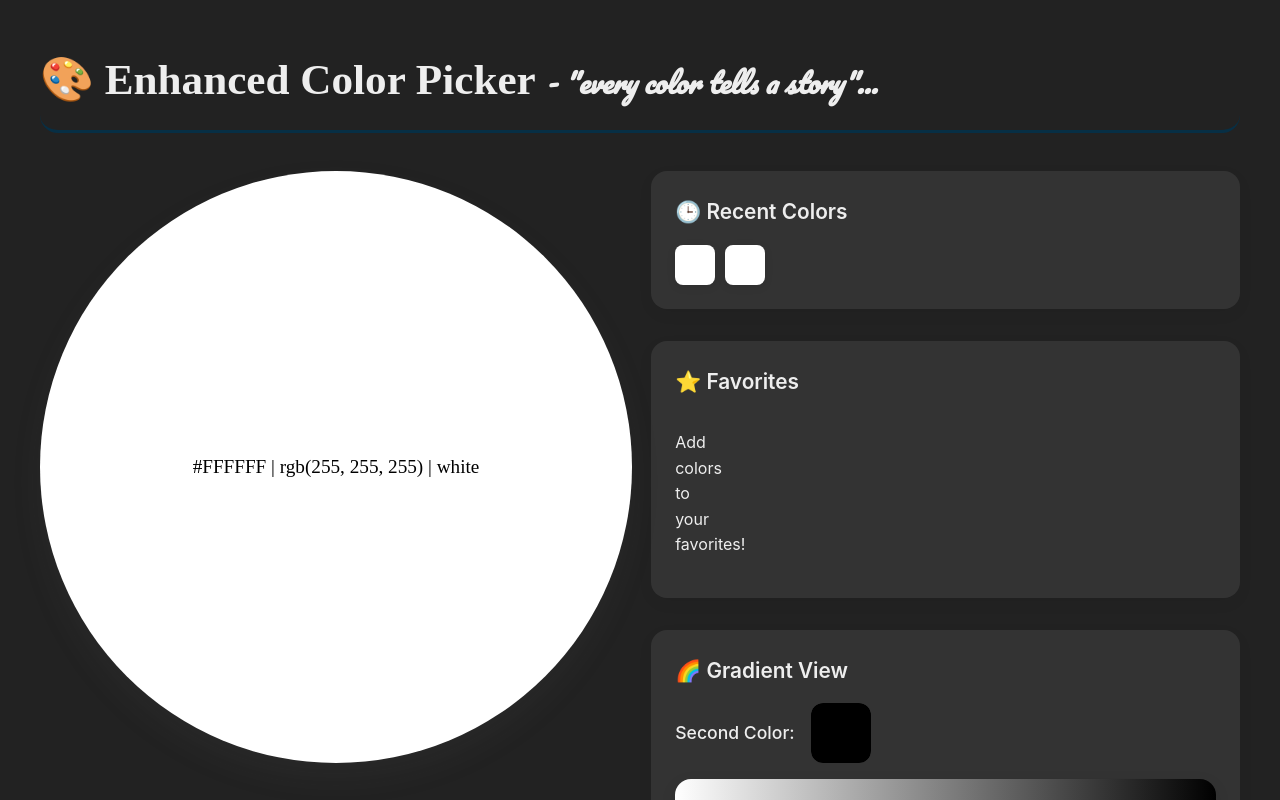
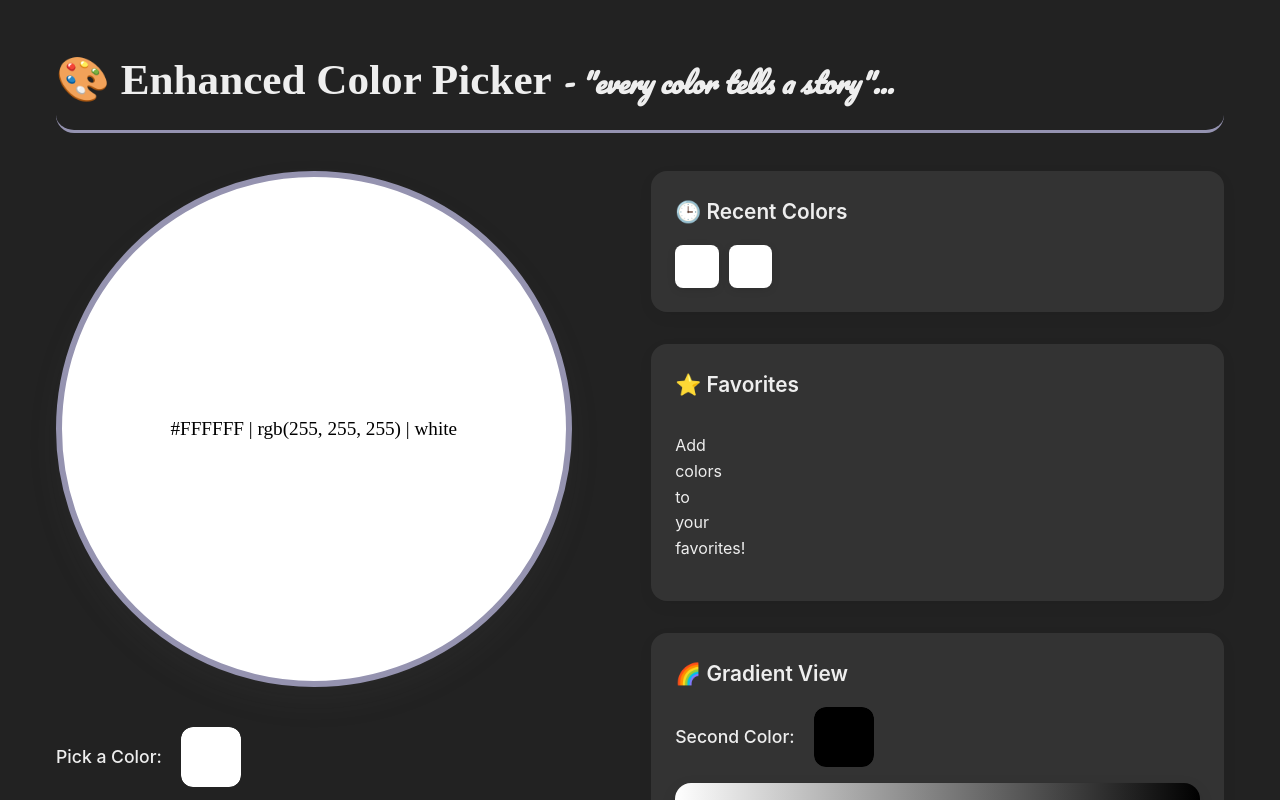
Before and after one commit to iamyosh/Enhanced-Color-Picker-Application, a React (Vite) app: page / in a window 1280 px wide. Shown: the top 800 px of the page. Built offline with nearby package versions, Linux system fonts and the light colour scheme.

Commit message:
box border added to color picking container

```diff
--- a/src/index.css
+++ b/src/index.css
@@ -1,3 +1,7 @@
+*{
+    box-sizing: border-box;
+}
+
 body {
     font-family: 'Inter', 'Segoe UI', system-ui, sans-serif;
     margin: 0;
@@ -21,7 +25,7 @@ h1 {
     margin-bottom: 1rem;
     font-weight: 700;
     grid-column: 1 / -1;
-    border-bottom: 3px solid #072f45;
+    border-bottom: 3px solid rgb(149, 147, 177);
     padding-bottom: 1rem;
     font-family: 'Great Vibes', cursive;
     text-align: left;
@@ -39,23 +43,25 @@ h1 {
 .main-section {
     display: flex;
     flex-direction: column;
+    align-items: flex-start;
     gap: 1.5rem;
 }
 
 .color-display {
-    width: 100%;
+    width: 90%;
     aspect-ratio: 1 / 1;
     display:flex;
     justify-content: center;
     align-items: center;
     border-radius: 350px;
-    box-shadow: 0 15px 30px rgba(99, 97, 97, 0.1);
+    box-shadow: 0 15px 30px rgba(91, 89, 89, 0.1);
     transition: all 0.5s ease;
     cursor: pointer;
     text-align:center;
     padding: 0.1rem;
     position: relative;
     overflow: hidden;
+    border: 6px solid rgb(149, 147, 176);
 }
 
 .color-display:hover {
@@ -77,8 +83,15 @@ h1 {
 .color-controls {
     display: flex;
     align-items: center;
-    gap: 1rem;
+    gap: 1.2rem;
     margin: 1rem 0;
+}
+
+.color-picker-box{
+    width: 69px;
+    height: 69px;
+    border: 5px solid rgb(149, 147, 177);
+    border-radius: 17px;
 }
 
 label {
```
